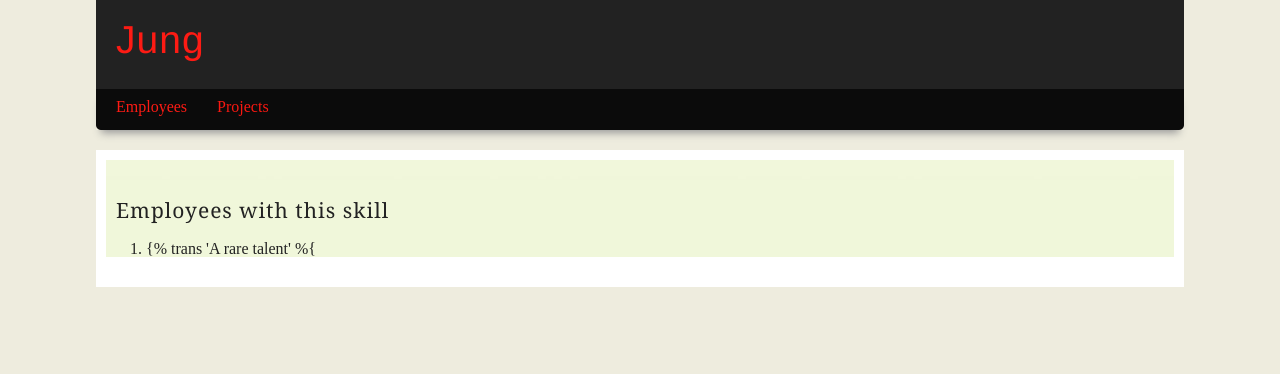
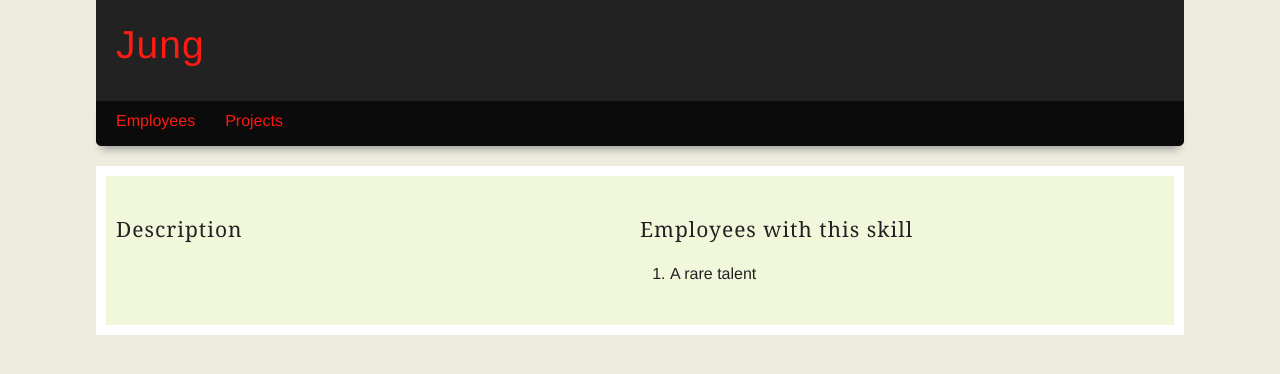
Before and after one commit to rob-b/Jung, a Django app: template templates/workers/skill_detail.html in a window 1280 px wide. Shown: the top 374 px of the page. Run offline with Django 3.2, Linux system fonts and the light colour scheme; the template is opened without the code that fills it, so the values that code supplies are empty; parts of the project's set-up code (start-up, migrations or seed data) failed here and were passed over; some libraries are stand-ins or nearby versions.

Commit message:
layout tweak to the skill_detail page

```diff
--- a/assets/css/main.css
+++ b/assets/css/main.css
@@ -25,12 +25,14 @@ a:active { color: #fd1b14; }
   font-weight: normal;
   letter-spacing: 1px;
 }
-.sans-serif-stack { font-family: Helvetica, "Helvetica LT Std", Georgia; }
+.sans-serif-stack { font-family: Helvetica, "Helvetica LT Std", Arial, sans-serif; }
 .left-padding { padding-left: 10px; }
 body {
   background: #eeecde;
   color: #222222;
   font-size: 100%;
+  line-height: 1.3;
+  font-family: Helvetica, "Helvetica LT Std", Arial, sans-serif;
 }
 h1, h2, h3, h4, h5, h6 {
   font-family: "Berthold Baskerville", Baskerville, Georgia, serif;
@@ -49,7 +51,7 @@ h1, h2, h3, h4, h5, h6 {
 #header h1 {
   font-size: 39px;
   color: #fd1b14;
-  font-family: Helvetica, "Helvetica LT Std", Georgia;
+  font-family: Helvetica, "Helvetica LT Std", Arial, sans-serif;
   padding-top: 20px;
 }
 #top-nav {
@@ -84,6 +86,13 @@ ol.skills li {
   display: table-cell;
   vertical-align: middle;
 }
+.skill-detail > div {
+  margin-bottom: 20px;
+  float: left;
+  display: inline;
+  *margin-left: -0.04em;
+  width: 50%;
+}
 .user-detail > div {
   margin-bottom: 20px;
   float: left;
@@ -91,6 +100,7 @@ ol.skills li {
   *margin-left: -0.04em;
   width: 50%;
 }
+.skill-detail p { padding-right: 20px; }
 #content {
   background-color: #ffffff;
   padding: 10px;
--- a/assets/css/main.less
+++ b/assets/css/main.less
@@ -85,8 +85,7 @@ a:active { color: @accent;}
     letter-spacing: 1px;
 }
 .sans-serif-stack {
-    /* font-family:Helvetica, Arial, Tahoma, sans-serif; */
-    font-family:Helvetica, "Helvetica LT Std", Georgia;
+    font-family:Helvetica, "Helvetica LT Std", Arial, sans-serif;
 }
 .left-padding { padding-left: 10px; }
 
@@ -96,6 +95,8 @@ body {
     background: @background;
     color: @main_text;
     font-size: 100%;
+    line-height: 1.3;
+    .sans-serif-stack;
 }
 
 h1, h2, h3, h4, h5, h6 {
@@ -154,10 +155,16 @@ ol.skills li {
     display: table-cell;
     vertical-align: middle;
 }
+.skill-detail > div,
 .user-detail > div {
     margin-bottom: 20px;
     .block;
     .w50;
+}
+.skill-detail p {
+    padding-right: 20px;
+    /* .block; */
+    /* .w50; */
 }
 
 #content {
--- a/templates/workers/skill_detail.html
+++ b/templates/workers/skill_detail.html
@@ -1,14 +1,18 @@
 {% extends 'workers/base.html' %}
 
-{% load i18n thumbnail tags %}
+{% load i18n thumbnail tags typogrify %}
 
 {% block title %}{{ object.title }}{% endblock %}
 
             {% block content %}
             <div id="content">
                 <h2>{{ object.title }}</h2>
-                <div id="inner">
-                    {{ object.description_html }}
+                <div class="clearfix skill-detail">
+                    <div>
+                        <h3>{% trans 'Description' %}</h3>
+                        {{ object.description_html|typogrify }}
+                    </div>
+                    <div>
                         <h3>{% trans 'Employees with this skill' %}</h3>
                         <ol>
                         {% for profile in object.employee_set.all %}
@@ -18,9 +22,10 @@
                                 </a>
                             </li>
                         {% empty %}
-                        <li>{% trans 'A rare talent' %{</li>
+                            <li>{% trans 'A rare talent' %}</li>
                         {% endfor %}
                         </ol>
                     </div>
                 </div>
+            </div>
             {% endblock content %}
```
Lines whose indentation alone changed are shown as unchanged.
